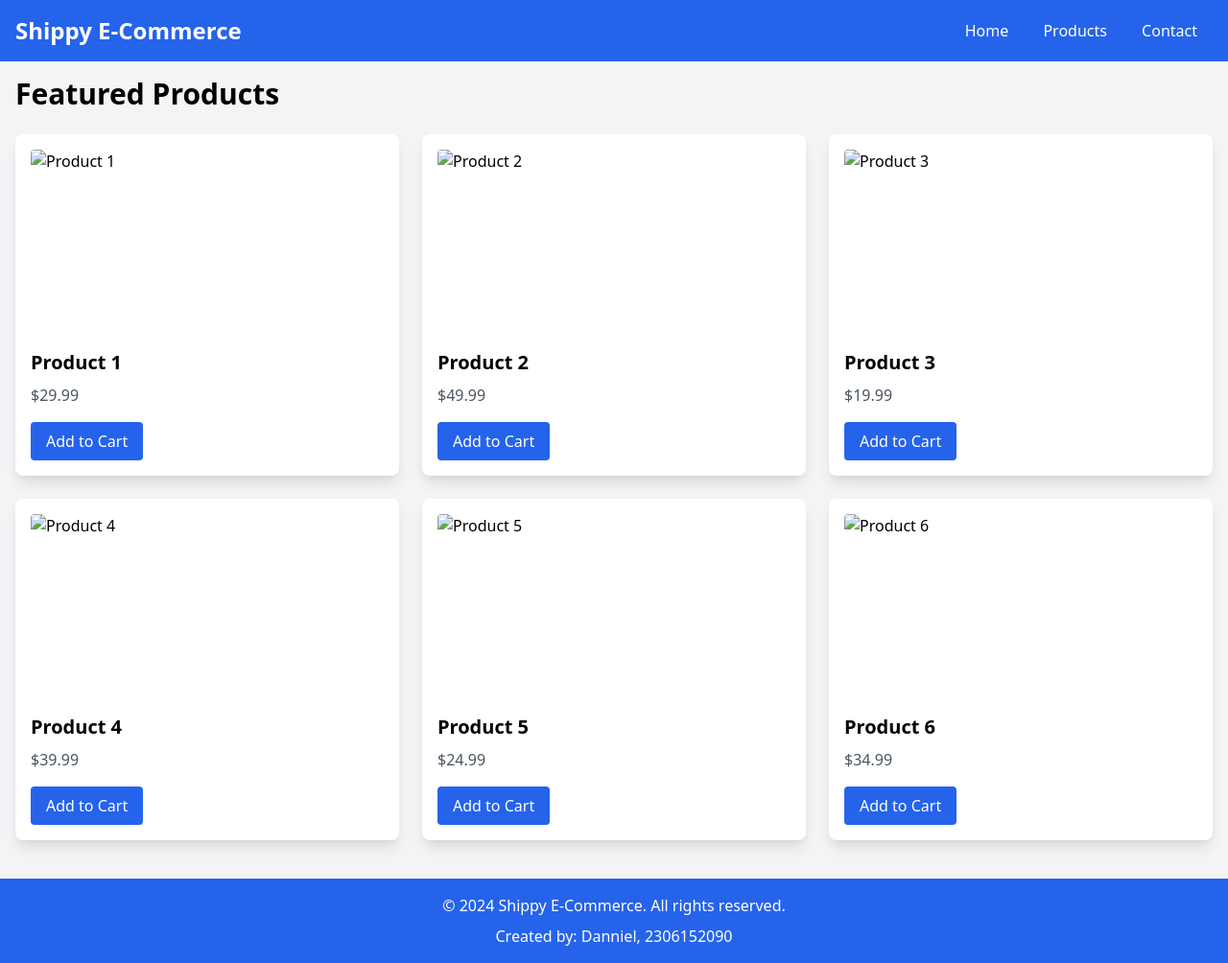
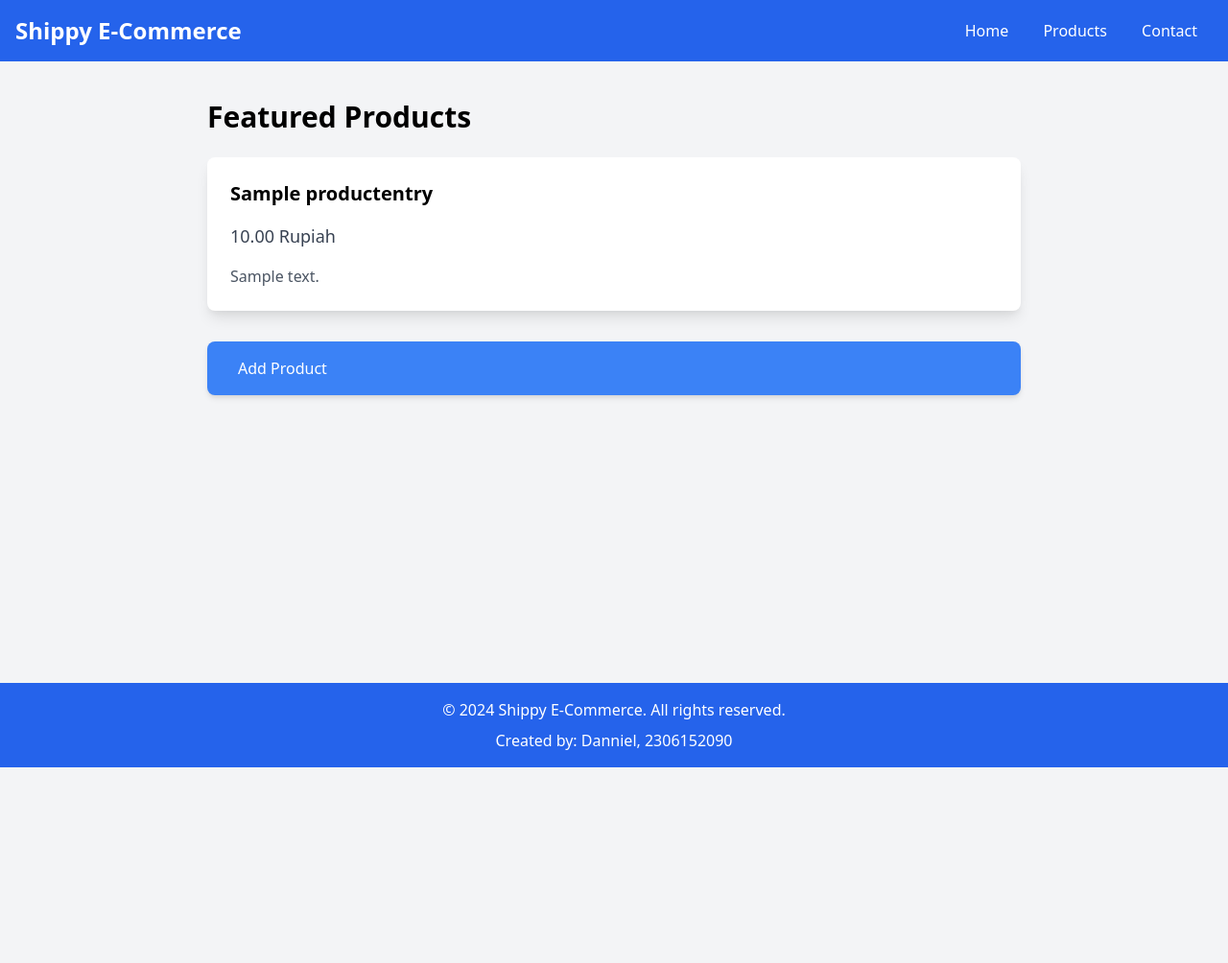
Before and after one commit to Danniel-Ang/shippy, a Django app: page / in a window 1280 px wide. Shown: the whole page at 96% size. After the commit the page ends 800 px from the top, so only its background shows below. Run offline with Django 5.2, Linux system fonts and the light colour scheme; tables that the repository leaves empty hold one stand-in row (values such as "Sample post"); some libraries are stand-ins or nearby versions.

Commit message:
Selesai mengerjakan tugas 3

```diff
--- a/main/admin.py
+++ b/main/admin.py
@@ -1,5 +1,5 @@
 from django.contrib import admin
 
-from .models import Product
+from .models import ProductEntry
 
-admin.site.register(Product)
+admin.site.register(ProductEntry)
--- a/main/apps.py
+++ b/main/apps.py
@@ -1,5 +1,4 @@
 from django.apps import AppConfig
-
 
 class MainConfig(AppConfig):
     default_auto_field = 'django.db.models.BigAutoField'
--- a/main/models.py
+++ b/main/models.py
@@ -1,8 +1,8 @@
 from django.db import models
+import uuid
 
-class Product(models.Model):
+class ProductEntry(models.Model):
+    id = models.UUIDField(primary_key=True, default=uuid.uuid4, editable=False)
     name = models.CharField(max_length=255)
-    # pbb_class = models.CharField(max_length=1)
-    # student_id = models.CharField(max_length=10)
     price = models.IntegerField()
     description = models.TextField()
--- /dev/null
+++ b/main/templates/base.html
@@ -0,0 +1,53 @@
+{% load static %}
+<!DOCTYPE html>
+<html lang="en">
+<head>
+    <meta charset="UTF-8">
+    <meta name="viewport" content="width=device-width, initial-scale=1.0">
+    <title>Simple E-Commerce Website</title>
+    <link href="https://cdn.jsdelivr.net/npm/tailwindcss@2.2.19/dist/tailwind.min.css" rel="stylesheet">
+    <style>
+        /* Custom transition for a smooth scale effect */
+        .hover-scale:hover {
+            transform: scale(1.05);
+        }
+
+        /* Flexbox layout to ensure footer is at the bottom */
+        body {
+            display: flex;
+            flex-direction: column;
+            min-height: 100vh;
+        }
+
+        main {
+            flex: 1;
+        }
+    </style>
+</head>
+<body class="bg-gray-100">
+    <!-- Header -->
+    <header class="bg-blue-600 text-white p-4">
+        <div class="container mx-auto flex justify-between items-center">
+            <h1 class="text-2xl font-bold">Shippy E-Commerce</h1>
+            <nav>
+                <a href="#" class="px-4 py-2 hover:bg-blue-500 rounded">Home</a>
+                <a href="#" class="px-4 py-2 hover:bg-blue-500 rounded">Products</a>
+                <a href="#" class="px-4 py-2 hover:bg-blue-500 rounded">Contact</a>
+            </nav>
+        </div>
+    </header>
+
+    <!-- Main Content -->
+    <main class="container mx-auto p-4">
+        {% block content %} {% endblock content %}
+    </main>
+
+    <!-- Footer -->
+    <footer class="bg-blue-600 text-white p-4 mt-6">
+        <div class="container mx-auto text-center">
+            <p>&copy; 2024 Shippy E-Commerce. All rights reserved.</p>
+            <p class="mt-2">Created by: Danniel, 2306152090</p>
+        </div>
+    </footer>
+</body>
+</html>
--- a/main/templates/main.html
+++ b/main/templates/main.html
@@ -1,85 +1,34 @@
-<!DOCTYPE html>
-<html lang="en">
-<head>
-    <meta charset="UTF-8">
-    <meta name="viewport" content="width=device-width, initial-scale=1.0">
-    <title>Simple E-Commerce Website</title>
-    <link href="https://cdn.jsdelivr.net/npm/tailwindcss@2.2.19/dist/tailwind.min.css" rel="stylesheet">
-    <style>
-        /* Custom transition for a smooth scale effect */
-        .hover-scale:hover {
-            transform: scale(1.05);
-        }
-    </style>
-</head>
-<body class="bg-gray-100">
-    <!-- Header -->
-    <header class="bg-blue-600 text-white p-4">
-        <div class="container mx-auto flex justify-between items-center">
-            <h1 class="text-2xl font-bold">Shippy E-Commerce</h1>
-            <nav>
-                <a href="#" class="px-4 py-2 hover:bg-blue-500 rounded">Home</a>
-                <a href="#" class="px-4 py-2 hover:bg-blue-500 rounded">Products</a>
-                <a href="#" class="px-4 py-2 hover:bg-blue-500 rounded">Contact</a>
-            </nav>
-        </div>
-    </header>
+{% extends 'base.html' %}
 
-    <!-- Main Content -->
-    <main class="container mx-auto p-4">
-        <h2 class="text-3xl font-semibold mb-6">Featured Products</h2>
-        <div class="grid grid-cols-1 md:grid-cols-3 gap-6">
-            <!-- Product 1 -->
-            <div class="bg-white p-4 rounded-lg shadow-lg transform transition duration-300 ease-in-out hover-scale hover:shadow-2xl">
-                <img src="https://via.placeholder.com/300" alt="Product 1" class="w-full h-48 object-cover mb-4 rounded">
-                <h3 class="text-xl font-semibold mb-2">Product 1</h3>
-                <p class="text-gray-600 mb-4">$29.99</p>
-                <button class="bg-blue-600 text-white py-2 px-4 rounded hover:bg-blue-500">Add to Cart</button>
+{% block content %}
+<div class="max-w-4xl mx-auto p-6">
+    <h2 class="text-3xl font-semibold mb-6">Featured Products</h2>
+    {% if products %}
+    <ul class="space-y-4 mb-8">
+        {% for product in products %}
+        <li class="bg-white shadow-lg rounded-lg p-6 flex flex-col">
+            <div class="mb-4">
+                <span class="text-xl font-semibold">{{ product.name }}</span>
             </div>
-            <!-- Product 2 -->
-            <div class="bg-white p-4 rounded-lg shadow-lg transform transition duration-300 ease-in-out hover-scale hover:shadow-2xl">
-                <img src="https://via.placeholder.com/300" alt="Product 2" class="w-full h-48 object-cover mb-4 rounded">
-                <h3 class="text-xl font-semibold mb-2">Product 2</h3>
-                <p class="text-gray-600 mb-4">$49.99</p>
-                <button class="bg-blue-600 text-white py-2 px-4 rounded hover:bg-blue-500">Add to Cart</button>
+            <div class="mb-4 text-gray-700">
+                <span class="text-lg">{{ product.price|floatformat:2 }} Rupiah</span>
             </div>
-            <!-- Product 3 -->
-            <div class="bg-white p-4 rounded-lg shadow-lg transform transition duration-300 ease-in-out hover-scale hover:shadow-2xl">
-                <img src="https://via.placeholder.com/300" alt="Product 3" class="w-full h-48 object-cover mb-4 rounded">
-                <h3 class="text-xl font-semibold mb-2">Product 3</h3>
-                <p class="text-gray-600 mb-4">$19.99</p>
-                <button class="bg-blue-600 text-white py-2 px-4 rounded hover:bg-blue-500">Add to Cart</button>
+            <div class="text-gray-600">
+                <p>{{ product.description }}</p>
             </div>
-            <!-- Product 4 -->
-            <div class="bg-white p-4 rounded-lg shadow-lg transform transition duration-300 ease-in-out hover-scale hover:shadow-2xl">
-                <img src="https://via.placeholder.com/300" alt="Product 4" class="w-full h-48 object-cover mb-4 rounded">
-                <h3 class="text-xl font-semibold mb-2">Product 4</h3>
-                <p class="text-gray-600 mb-4">$39.99</p>
-                <button class="bg-blue-600 text-white py-2 px-4 rounded hover:bg-blue-500">Add to Cart</button>
-            </div>
-            <!-- Product 5 -->
-            <div class="bg-white p-4 rounded-lg shadow-lg transform transition duration-300 ease-in-out hover-scale hover:shadow-2xl">
-                <img src="https://via.placeholder.com/300" alt="Product 5" class="w-full h-48 object-cover mb-4 rounded">
-                <h3 class="text-xl font-semibold mb-2">Product 5</h3>
-                <p class="text-gray-600 mb-4">$24.99</p>
-                <button class="bg-blue-600 text-white py-2 px-4 rounded hover:bg-blue-500">Add to Cart</button>
-            </div>
-            <!-- Product 6 -->
-            <div class="bg-white p-4 rounded-lg shadow-lg transform transition duration-300 ease-in-out hover-scale hover:shadow-2xl">
-                <img src="https://via.placeholder.com/300" alt="Product 6" class="w-full h-48 object-cover mb-4 rounded">
-                <h3 class="text-xl font-semibold mb-2">Product 6</h3>
-                <p class="text-gray-600 mb-4">$34.99</p>
-                <button class="bg-blue-600 text-white py-2 px-4 rounded hover:bg-blue-500">Add to Cart</button>
-            </div>
-        </div>
-    </main>
+        </li>
+        {% endfor %}
+    </ul>
+    {% else %}
+    <div class="bg-white shadow-lg rounded-lg p-6 text-center">
+        <p class="text-xl font-medium text-gray-700">No products available.</p>
+        <p class="text-gray-500 mt-2">It looks like there are no products in our store right now. Please check back later!</p>
+    </div>
+    {% endif %}
 
-    <!-- Footer -->
-    <footer class="bg-blue-600 text-white p-4 mt-6">
-        <div class="container mx-auto text-center">
-            <p>&copy; 2024 Shippy E-Commerce. All rights reserved.</p>
-            <p class="mt-2">Created by: {{name}}, 2306152090</p>
-        </div>
-    </footer>
-</body>
-</html>
+    <a href="{% url 'main:create_product_entry' %}"
+       class="bg-blue-500 text-white px-8 py-4 rounded-lg shadow-md hover:bg-blue-600 transition duration-300 block mx-auto">
+       Add Product
+    </a>
+</div>
+{% endblock %}
--- a/main/urls.py
+++ b/main/urls.py
@@ -1,6 +1,14 @@
 from django.urls import path
+from main.views import make_entry_product
 from main.views import show_main
+from main.views import show_xml, show_json, show_xml_by_id, show_json_by_id
 
+app_name = 'main'
 urlpatterns = [
     path('', show_main, name='show_main'),
+    path('create-product-entry', make_entry_product, name='create_product_entry'),
+    path('xml/', show_xml, name='show_xml'),
+    path('json/', show_json, name='show_json'),
+    path('xml/<str:id>/', show_xml_by_id, name='show_xml_by_id'),
+    path('json/<str:id>/', show_json_by_id, name='show_json_by_id'),
 ]
--- a/main/views.py
+++ b/main/views.py
@@ -1,13 +1,38 @@
-from django.shortcuts import render
-from .models import Product
+from django.shortcuts import render, redirect
+from .models import ProductEntry
+from main.forms import ProductForm
+from django.http import HttpResponse
+from django.core import serializers
 
-# Create your views here.
+def show_xml_by_id(request, id):
+    data = ProductEntry.objects.filter(pk=id)
+    return HttpResponse(serializers.serialize("xml", data), content_type="application/xml")
+
+def show_json_by_id(request, id):
+    data = ProductEntry.objects.filter(pk=id)
+    return HttpResponse(serializers.serialize("json", data), content_type="application/json")
+
+def show_json(request):
+    data = ProductEntry.objects.all()
+    return HttpResponse(serializers.serialize("json", data), content_type="application/json")
+
+def show_xml(request):
+    data = ProductEntry.objects.all()
+    return HttpResponse(serializers.serialize("xml", data), content_type="application/xml")
+
 def show_main(request):
-    # p = Product(name = "Danniel", price = 99999, description = "The best product ever")
-    # p.save()
+    product_entry = ProductEntry.objects.all()
     context = {
-        'name' : "Danniel",
-        'pbb_class' : 'E',
-        'student_id' : '2306152090'
+        'products' : product_entry
     }
     return render(request, "main.html", context)
+
+def make_entry_product(request):
+    form = ProductForm(request.POST or None)
+
+    if form.is_valid() and request.method == "POST":
+        form.save()
+        return redirect('main:show_main')
+
+    context = {'form': form}
+    return render(request, "create_product_entry.html", context)
--- a/shippy/settings.py
+++ b/shippy/settings.py
@@ -54,7 +54,7 @@ ROOT_URLCONF = 'shippy.urls'
 TEMPLATES = [
     {
         'BACKEND': 'django.template.backends.django.DjangoTemplates',
-        'DIRS': [],
+        'DIRS': [BASE_DIR / 'templates'],
         'APP_DIRS': True,
         'OPTIONS': {
             'context_processors': [
```
Also changed, not shown: main/forms.py (added, +7 -0 lines), main/templates/create_product_entry.html (added, +26 -0 lines), README.md, image-1.png (added), image-2.png (added), image-3.png (added), image.png (added), main/migrations/0001_initial.py.
